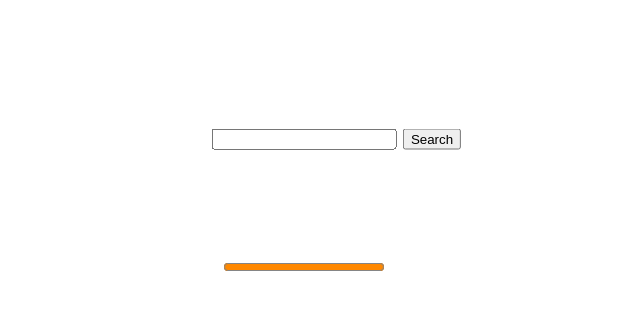
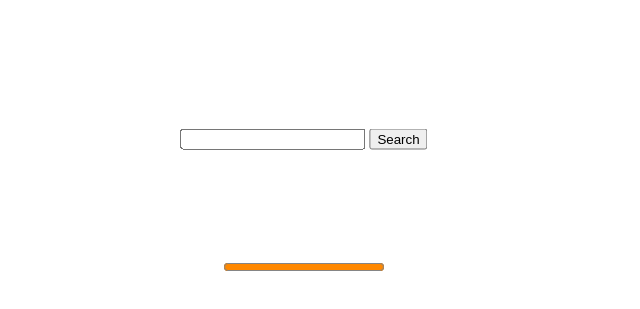
Before and after one commit to Rudxain/Collatz-finder.js, a plain HTML site: page index.html in a window 1280 px wide. Shown: the part 261-570 px from the top of the page, without its empty margins (336-976 px from the left). Drawn offline with Linux system fonts and the light colour scheme.

Commit message:
Fix UI bugs

```diff
--- a/index.html
+++ b/index.html
@@ -30,8 +30,6 @@
 
 		#hd { top: 25% }
 
-		#searchBtn { left: 60% }
-
 		#mainprog { top: 66% }
 
 		progress {
@@ -44,8 +42,10 @@
 
 <body>
 	<h1 id=hd class=center>Collatz finder</h1>
-	<input id=inp class=center type=text>
-	<button id=searchBtn class=center>Search</button>
+	<div class=center>
+		<input id=inp type=text>
+		<button id=searchBtn>Search</button>
+	</div>
 	<progress id=mainprog class=center value=1></progress>
 	<script src=main.js defer></script>
 </body>
```
Also changed, not shown: icon.svg.
